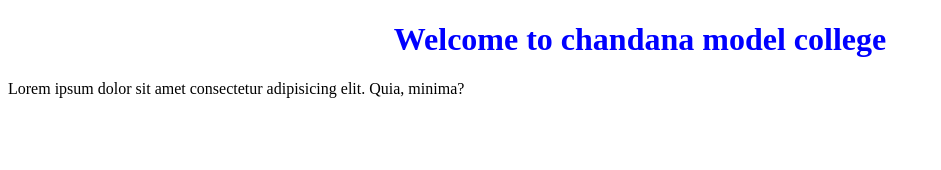
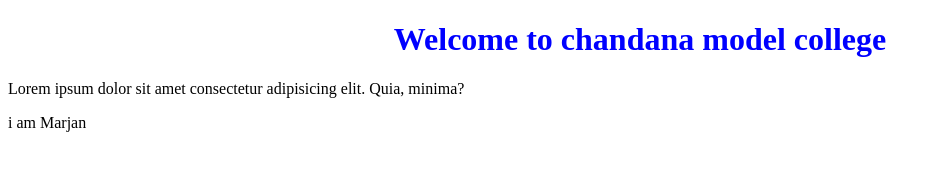
Before and after one commit to MarjanKhanam19/second-project, a plain HTML site: page index.html in a window 1280 px wide. Shown: the whole page, without its empty margins (0-941 px from the left). Drawn offline with Linux system fonts and the light colour scheme.

Commit message:
Update index.html

```diff
--- a/index.html
+++ b/index.html
@@ -11,5 +11,6 @@
         </p>
         <p>Lorem ipsum dolor sit amet consectetur adipisicing elit. Quia, minima?
         </p>
+        <p>i am Marjan</p>
     </body>
 </html>
```
